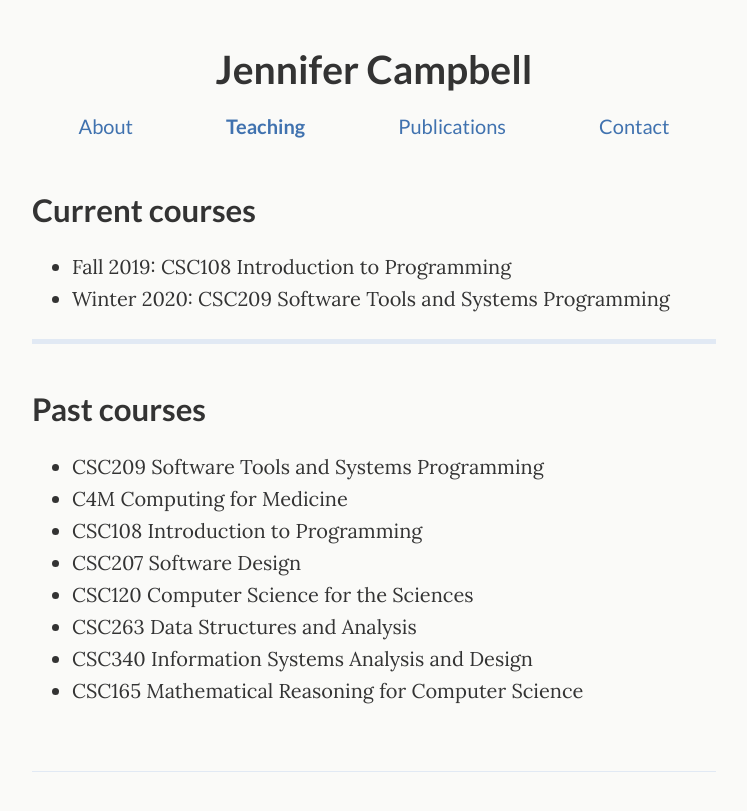
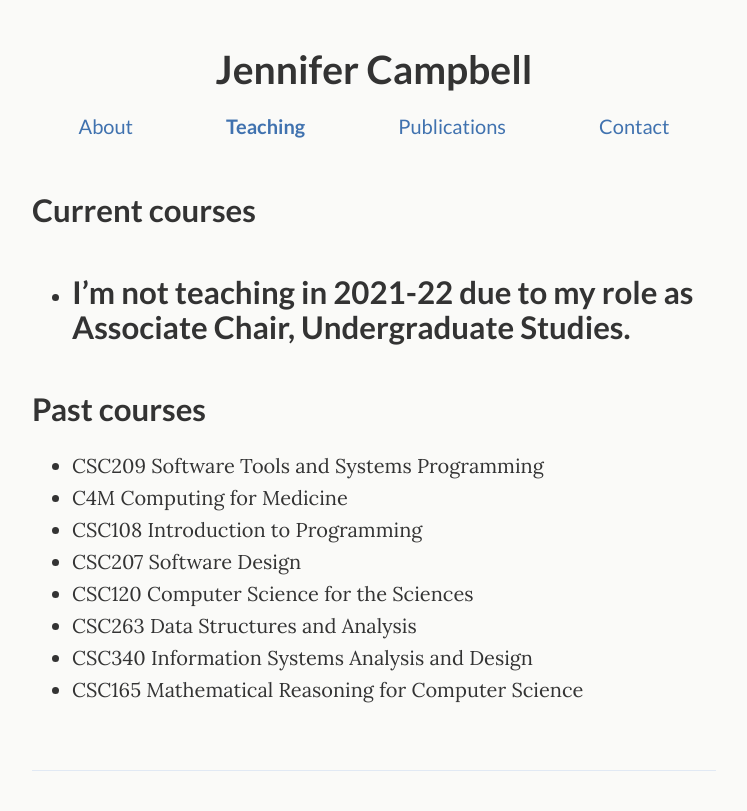
Before and after one commit to jencampbell/jencampbell.github.io, a Jekyll site: the page built from _pages/teaching.md, in a window 1280 px wide. Shown: the top 811 px of the page, without its empty margins (266-1013 px from the left). Built offline with Jekyll 4.4.1, drawn with Linux system fonts in a browser that asks for light colours.

Commit message:
updated teaching

```diff
--- a/_pages/teaching.md
+++ b/_pages/teaching.md
@@ -15,9 +15,7 @@ permalink: /teaching/
 
 ## Current courses
 
-- Fall 2019: CSC108 Introduction to Programming
-- Winter 2020: CSC209 Software Tools and Systems Programming
-
+-  I'm not teaching in 2021-22 due to my role as Associate Chair, Undergraduate Studies.
 ---
 
 ## Past courses
```
